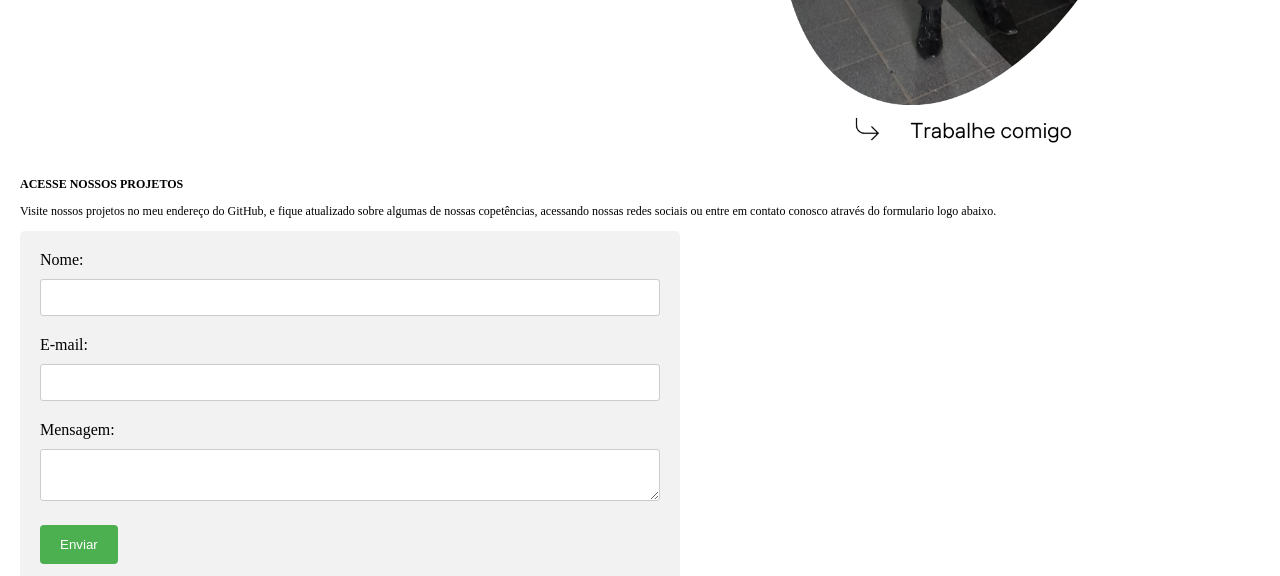
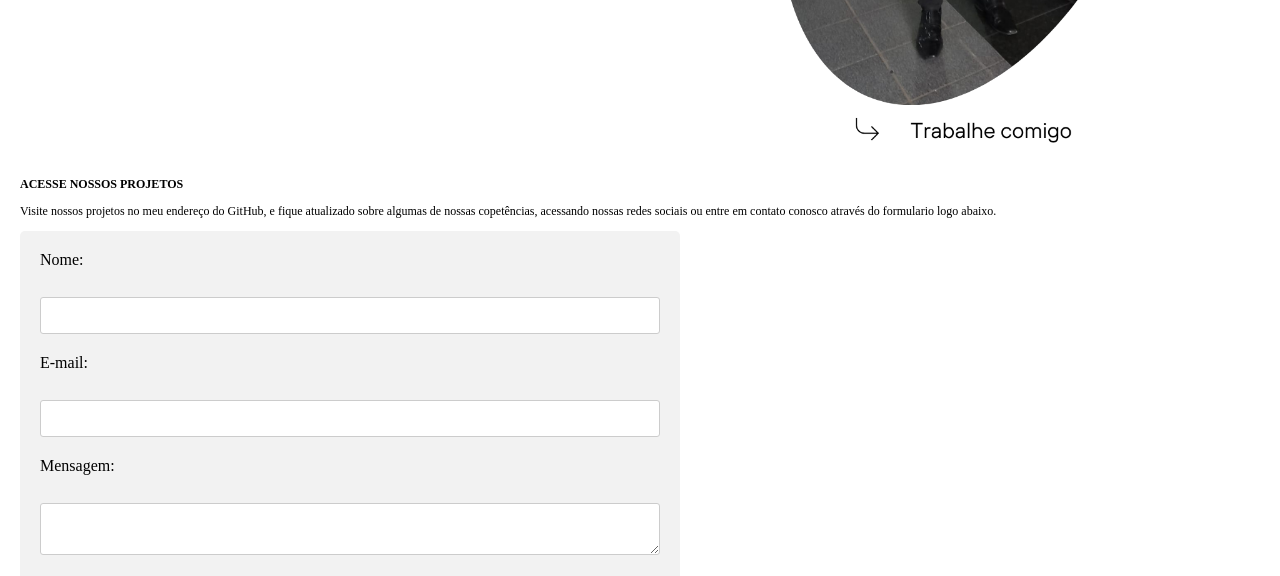
Before and after one commit to MateusProDev/PORTIFOLIO-MFS, a plain HTML site: page contatos.html in a window 1280 px wide. Shown: the part 678-1254 px from the top of the page. Drawn offline with Linux system fonts and the light colour scheme.

Commit message:
Update contatos.html

```diff
--- a/contatos.html
+++ b/contatos.html
@@ -37,14 +37,14 @@
                 <p>Visite nossos projetos no meu endereço do GitHub, e fique atualizado sobre algumas de nossas copetências, acessando nossas redes sociais ou entre em contato conosco através do formulario logo abaixo.</p>
             </div>
             <form action="enviar-email.php" method="POST">
-                <label for="nome">Nome:</label>
-                <input type="text" id="nome" name="nome" required>
+                <label for="nome">Nome:</label> <br>
+                <input type="text" id="nome" name="nome" required><br>
 
-                <label for="email">E-mail:</label>
-                <input type="email" id="email" name="email" required>
+                <label for="email">E-mail:</label><br>
+                <input type="email" id="email" name="email" required><br>
 
-                <label for="mensagem">Mensagem:</label>
-                <textarea id="mensagem" name="mensagem" required></textarea>
+                <label for="mensagem">Mensagem:</label><br>
+                <textarea id="mensagem" name="mensagem" required></textarea><br>
 
                 <input type="submit" value="Enviar">
               </form>
```
